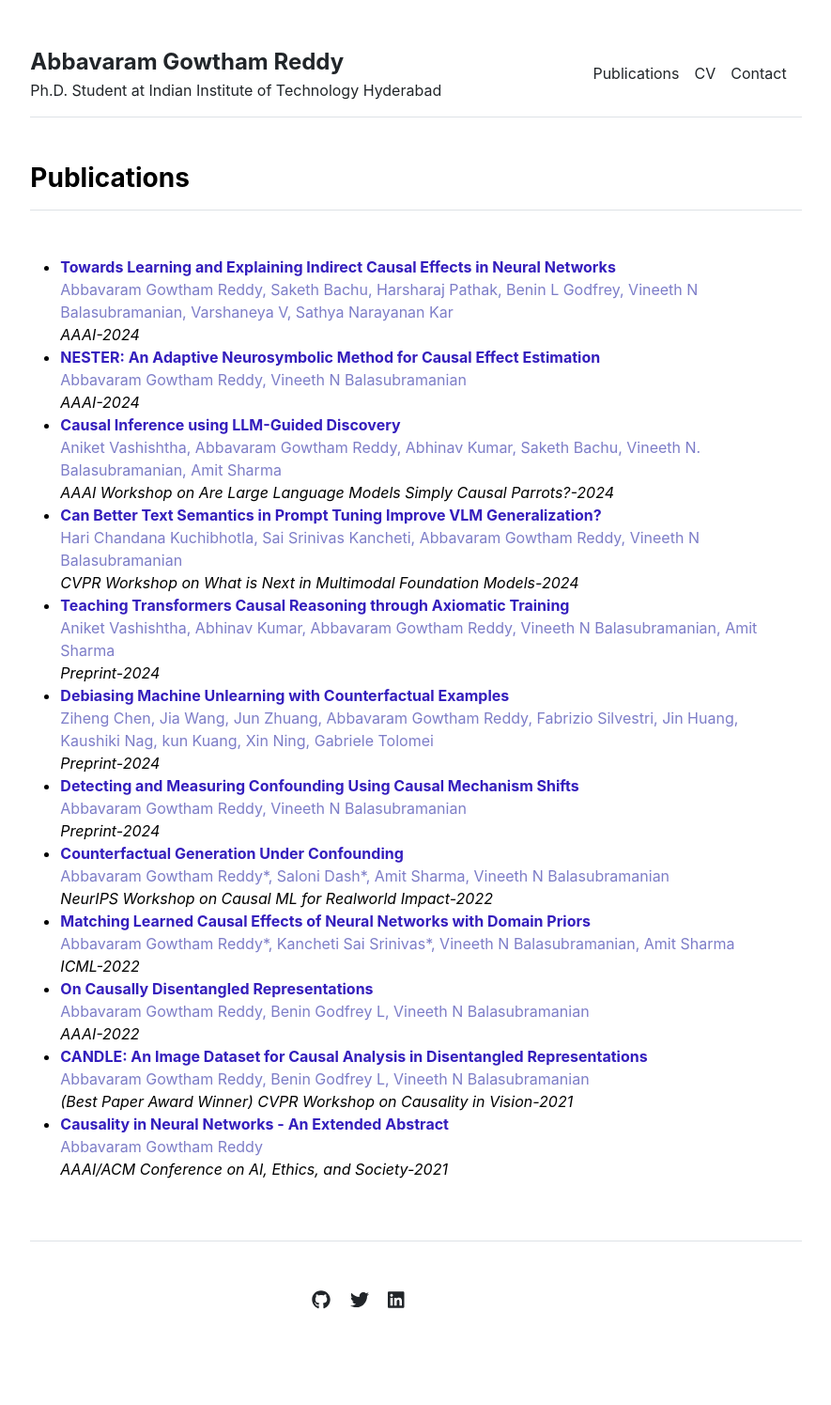
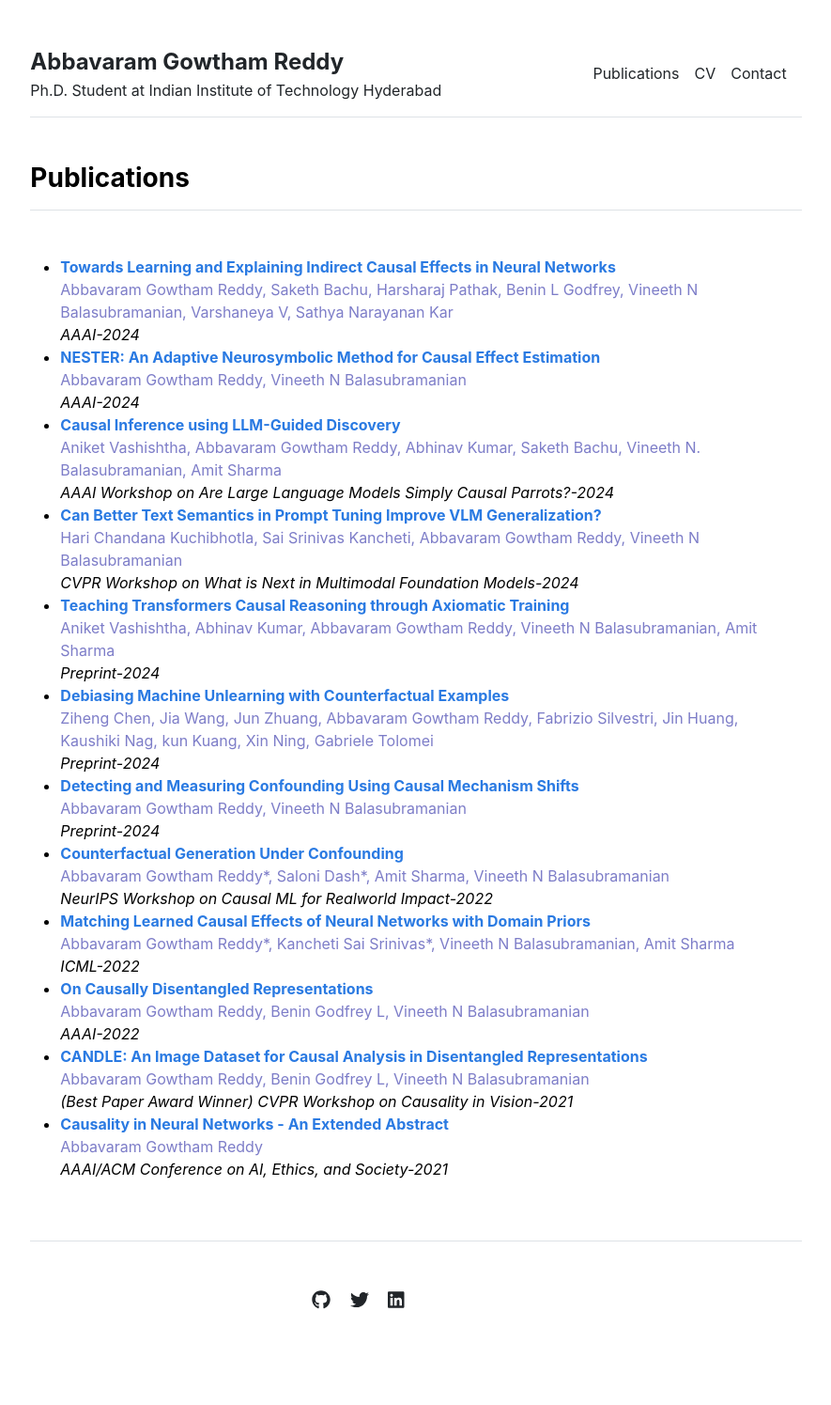
Before and after one commit to gautam0707/gautam0707.github.io, a Jekyll site: the page built from publications.md, in a window 1280 px wide. Shown: the whole page at 94% size, without its empty margins (197-1082 px from the left). Built offline with Jekyll 4.4.1, drawn with Linux system fonts in a browser that asks for light colours.

Commit message:
Update publications.html

```diff
--- a/_includes/publications.html
+++ b/_includes/publications.html
@@ -3,7 +3,7 @@
     <h3 class="fw-bold border-bottom pb-3 mb-5">Publications</h3>
     <ul>
       {% for item in site.data.publications.index %}
-        <li><a href="{{ item.url }}" style="text-decoration: none;color: rgb(52, 30, 189) !important; font-weight: bold;">{{ item.title }}</a></br>
+        <li><a href="{{ item.url }}" style="text-decoration: none;color: rgb(42, 122, 226) !important; font-weight: bold;">{{ item.title }}</a></br>
           <span style="color: rgb(125, 125, 200);">{{item.authors}}</span></br>
           <span style="font-style: italic;"> {{item.venue}}-{{item.year}}</span></br>
         </li>
```
